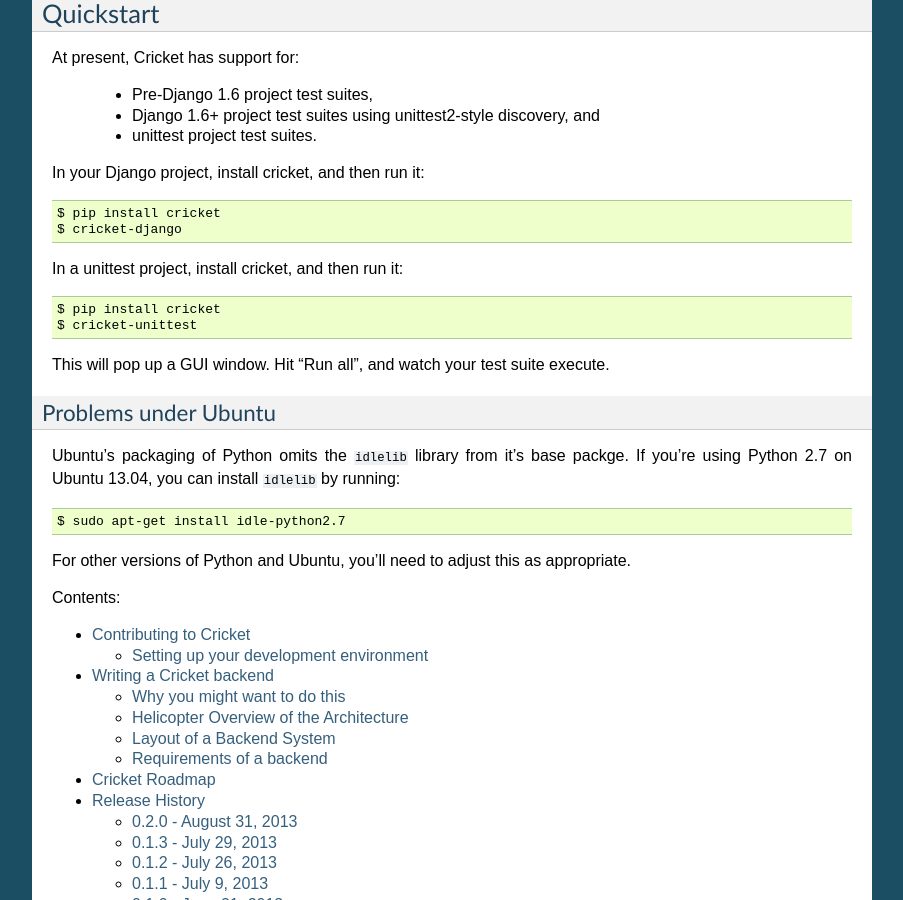
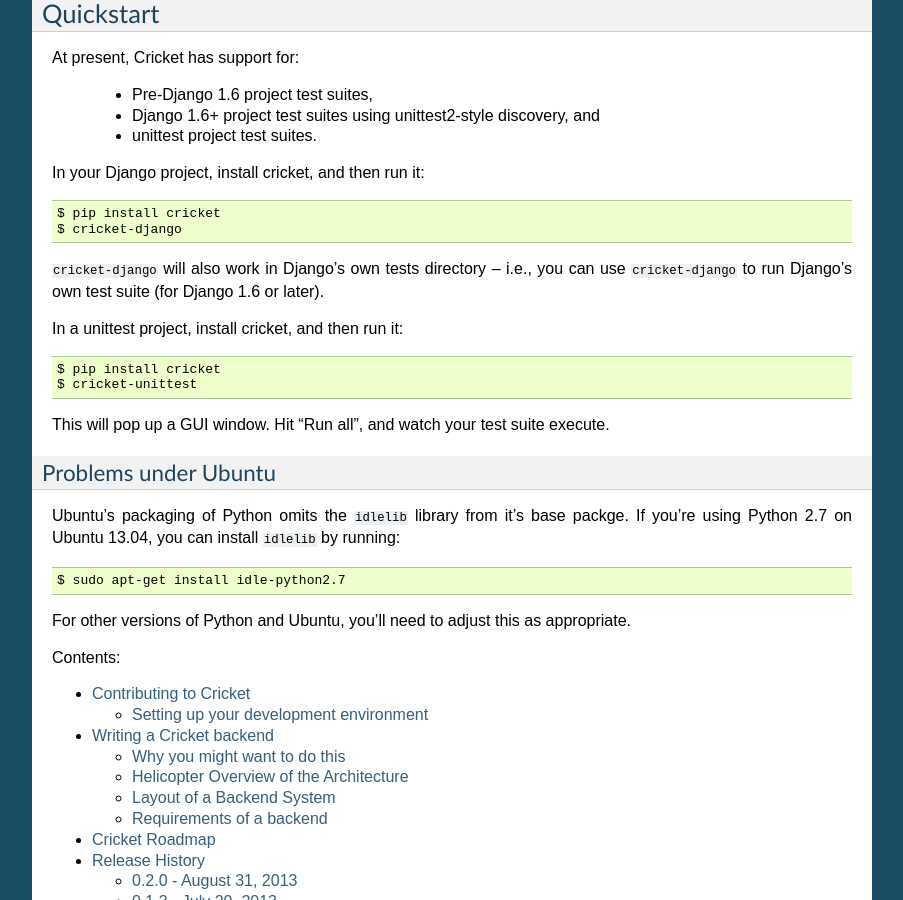
Before and after one commit to beeware/cricket, a Sphinx documentation site: the page built from docs/index.rst, in a window 1280 px wide and 900 px high, scrolled down 391 px. Shown: the whole window, without its empty margins (198-1101 px from the left). Built offline with Sphinx 7.4.7, drawn with Linux system fonts in a browser that asks for light colours.

Commit message:
Added documentation covering using cricket on Django itself.

```diff
--- a/README.rst
+++ b/README.rst
@@ -39,6 +39,10 @@
 
     $ pip install cricket
     $ cricket-django
+
+``cricket-django`` will also work in Django's own tests directory -- i.e., you
+can use ``cricket-django`` to run Django's own test suite (for Django 1.6 or
+later).
 
 In a unittest project, install cricket, and then run it::
 
--- a/docs/index.rst
+++ b/docs/index.rst
@@ -39,6 +39,10 @@
     $ pip install cricket
     $ cricket-django
 
+``cricket-django`` will also work in Django's own tests directory -- i.e., you
+can use ``cricket-django`` to run Django's own test suite (for Django 1.6 or
+later).
+
 In a unittest project, install cricket, and then run it::
 
     $ pip install cricket
```
